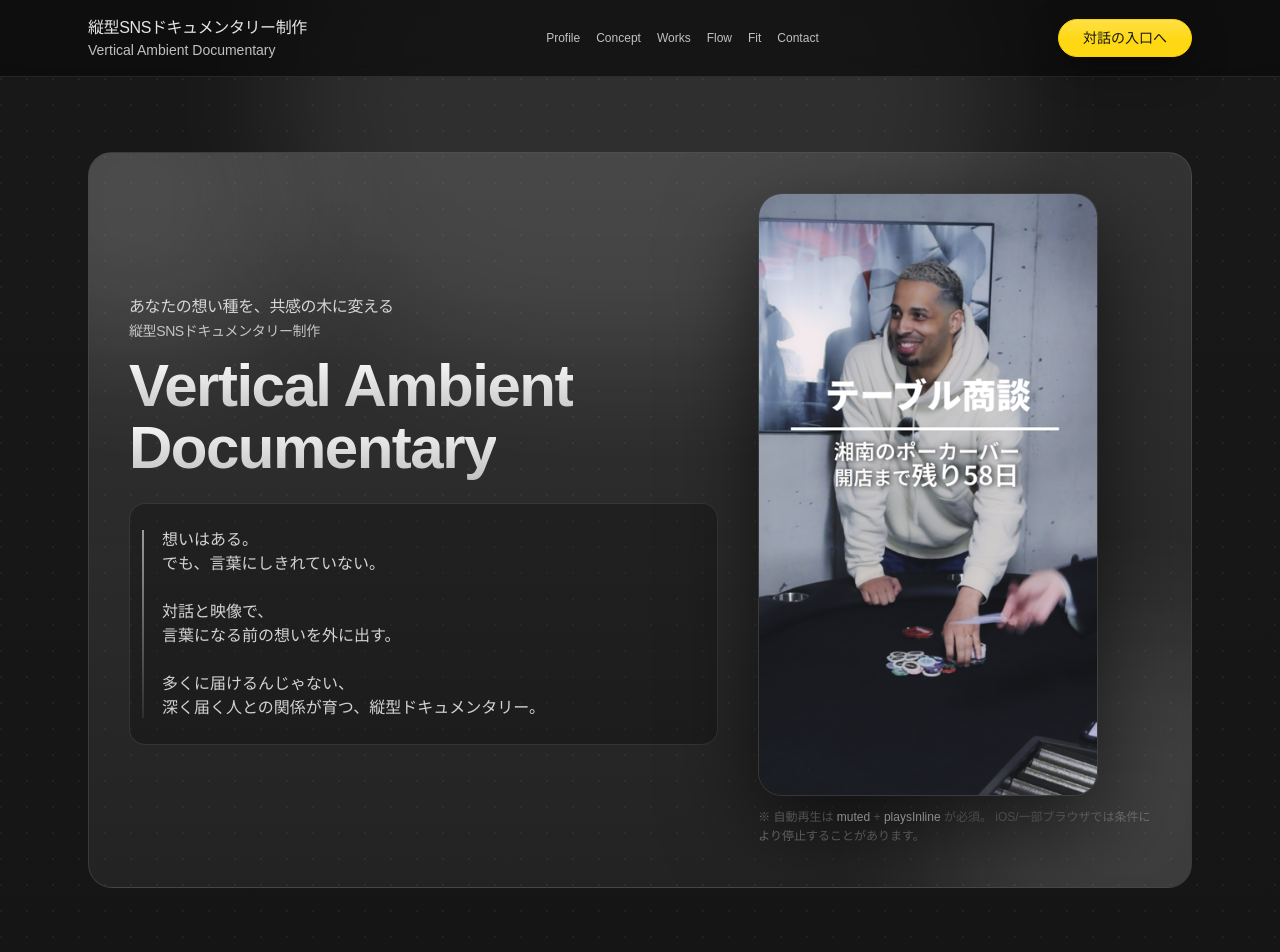
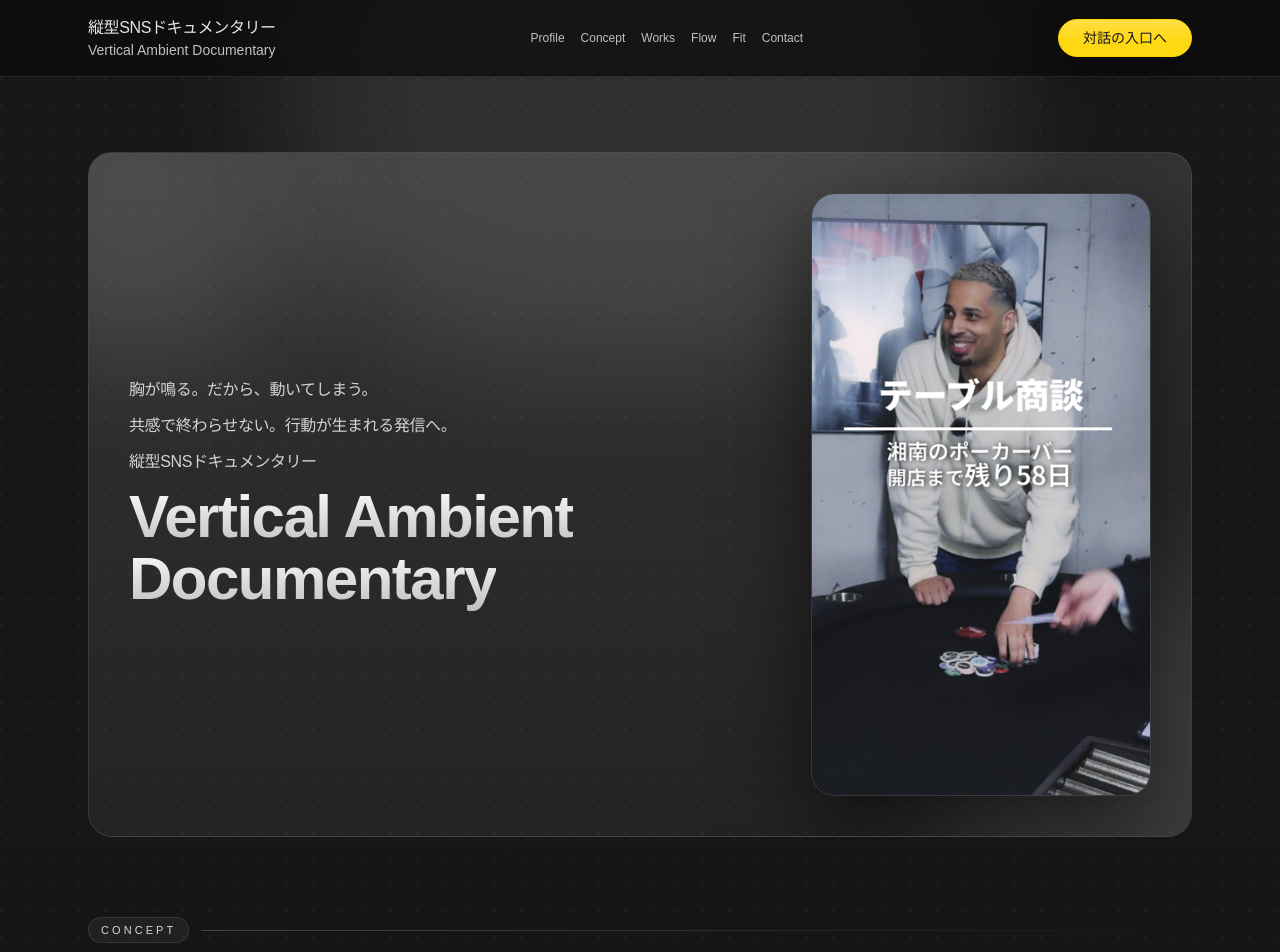
Before and after one commit to naturalpeopleinfo-blip/ambient-doc-clean, a Next.js app: page / in a window 1280 px wide. Shown: the top 952 px of the page. Built offline with nearby package versions, Linux system fonts and the light colour scheme.

Commit message:
Update hero copy and remove autoplay note

```diff
--- a/src/app/page.tsx
+++ b/src/app/page.tsx
@@ -58,16 +58,10 @@ const works = [
 
 const copy = {
   hero: {
-    brand: "あなたの想い種を、共感の木に変える",
-    subhead: "縦型SNSドキュメンタリー制作",
+    brand: "胸が鳴る。だから、動いてしまう。",
+    subhead: "共感で終わらせない。行動が生まれる発信へ。",
+    tagline: "縦型SNSドキュメンタリー",
     headline: "Vertical Ambient Documentary",
-    note:
-      "想いはある。\n" +
-      "でも、言葉にしきれていない。\n\n" +
-      "対話と映像で、\n" +
-      "言葉になる前の想いを外に出す。\n\n" +
-      "多くに届けるんじゃない、\n" +
-      "深く届く人との関係が育つ、縦型ドキュメンタリー。",
   },
   proof: {
     items: [
@@ -529,7 +523,7 @@ export default function Home() {
           <div className="flex items-center">
             <div className="leading-tight">
               <p className="text-sm sm:text-base font-medium tracking-tight text-neutral-200">
-                {copy.hero.subhead}
+                {copy.hero.tagline}
               </p>
               <p className="text-sm font-medium text-neutral-300/90">{copy.hero.headline}</p>
             </div>
@@ -567,10 +561,12 @@ export default function Home() {
                 <div className="space-y-3">
                   <p className="text-sm sm:text-base font-medium tracking-tight text-neutral-200/90 [text-wrap:balance]">
                     {copy.hero.brand}
-                    <br />
-                    <span className="text-xs sm:text-sm text-neutral-300/90">
-                      {copy.hero.subhead}
-                    </span>
+                  </p>
+                  <p className="text-sm sm:text-base font-medium tracking-tight text-neutral-200/90 [text-wrap:balance]">
+                    {copy.hero.subhead}
+                  </p>
+                  <p className="text-sm sm:text-base font-medium tracking-tight text-neutral-200/90">
+                    {copy.hero.tagline}
                   </p>
 
                   <h1 className="text-4xl sm:text-6xl font-semibold tracking-tight leading-[1.04]">
@@ -579,12 +575,6 @@ export default function Home() {
                     </span>
                   </h1>
                 </div>
-
-                <ProseCard tone="ink">
-                  <p className="quote-bar pl-2 text-sm sm:text-base text-neutral-200/90 whitespace-pre-line">
-                    {copy.hero.note}
-                  </p>
-                </ProseCard>
               </div>
 
               <div className="lg:justify-self-end">
@@ -625,11 +615,6 @@ export default function Home() {
                   </div>
                 </div>
 
-                <p className="mt-3 text-xs text-neutral-500 leading-relaxed">
-                  ※ 自動再生は <span className="text-neutral-300">muted</span> +
-                  <span className="text-neutral-300"> playsInline</span> が必須。
-                  iOS/一部ブラウザでは条件により停止することがあります。
-                </p>
               </div>
             </div>
           </div>
```
